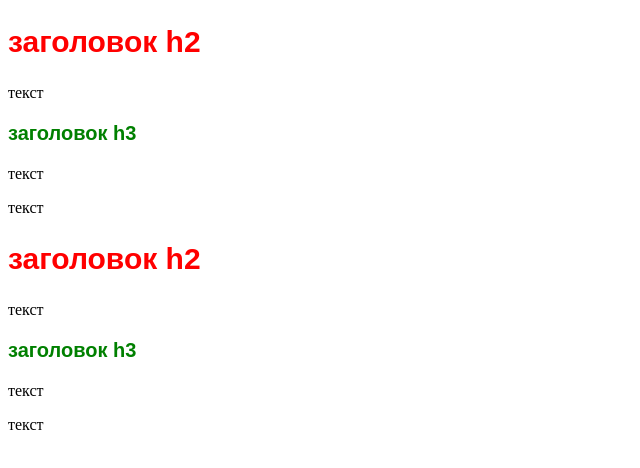
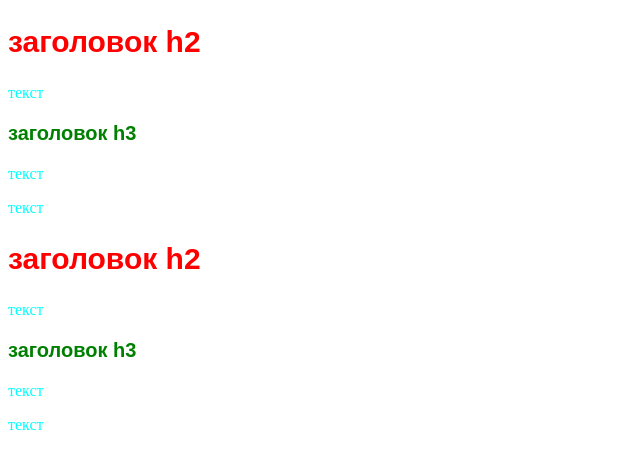
Before and after one commit to andreyhab/HTML, a plain HTML site: page index.html in a window 1280 px wide. Shown: the whole page, without its empty margins (0-640 px from the left). Drawn offline with Linux system fonts and the light colour scheme.

Commit message:
git commit

```diff
--- a/styles.css
+++ b/styles.css
@@ -9,3 +9,6 @@
 	font-size: 20px;
 	color: green;
 }
+p {
+	color: aqua;
+}
```
